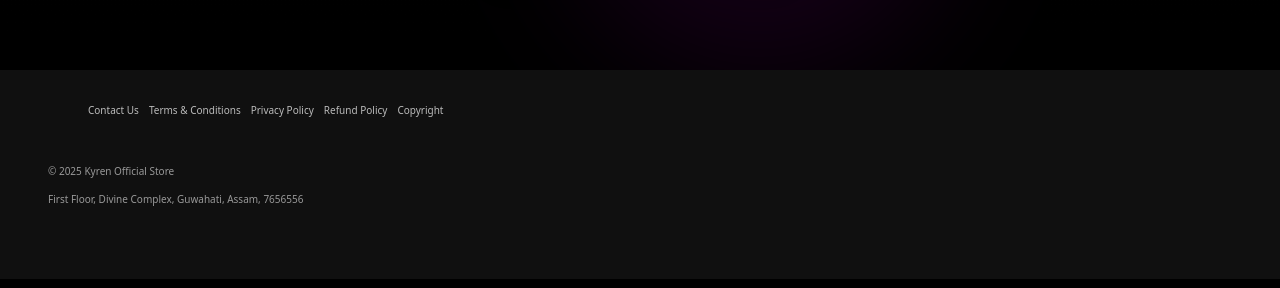
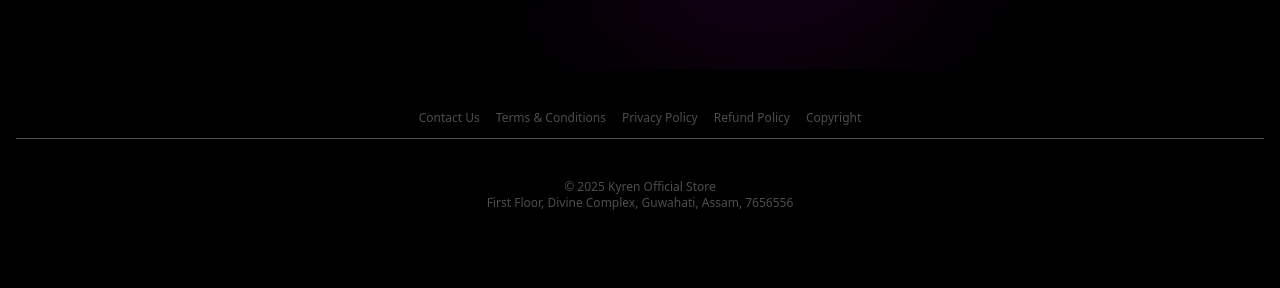
Before and after one commit to kisxo/kyren-frontend, a React (Vite) app: page / in a window 1280 px wide. Shown: the part 1518-1806 px from the top of the page. Built offline with nearby package versions, Linux system fonts and the light colour scheme; no server answers.

Commit message:
refactor: update Footer component styles and remove unused CSS import; adjust layout in WhyChooseUs component

```diff
--- a/src/components/Footer/Footer.jsx
+++ b/src/components/Footer/Footer.jsx
@@ -1,12 +1,12 @@
 import React from "react";
 import { Link, useLocation, useNavigate } from "react-router";
 import { useSelector } from "react-redux";
-import "../Footer/Footer.css";
+// import "../Footer/Footer.css";
 
 const Footer = () => {
     return (
-        <div class="footer">
-            <footer class="text-center text-white">
+        <div class="p-4 pt-10 pb-20 text-xs text-center text-white/30 ">
+            <footer class="">
                 <div class="container-top">
                     <section class="footer-icons">
                         <a href="">
@@ -26,7 +26,7 @@ const Footer = () => {
                         </a>
                     </section>
 
-                    <section class="footer-links">
+                    <section class="flex justify-center gap-4">
                         <Link href="#!">Contact Us</Link>
                         <Link href="/terms-and-conditions">Terms & Conditions</Link>
                         <Link href="/privacy-policy">Privacy Policy</Link>
@@ -37,7 +37,7 @@ const Footer = () => {
 
                 <hr class="my-3" />
 
-                <div class="text-center footer-info">
+                <div class="mt-10">
                     © 2025
                     <a href=""> Kyren Official Store </a>
                 </div>
--- a/src/components/Home/WhyChooseUs.jsx
+++ b/src/components/Home/WhyChooseUs.jsx
@@ -8,7 +8,7 @@ const WhyChooseUs = () => {
     <div className="absolute bottom-0 right-1/4 w-[400px] h-[400px] bg-fuchsia-600/10 rounded-full blur-3xl"></div>
   </div>
 
-  <div className="relative z-10 max-w-7xl mx-auto px-6">
+  <div className="relative max-w-7xl mx-auto px-6">
     <div className="text-center mb-16">
       <h2 className="text-5xl md:text-6xl font-extrabold tracking-tight bg-linear-to-r from-white via-blue-400 to-fuchsia-400 bg-clip-text text-transparent drop-shadow-lg">
         Why Choose Us
```
